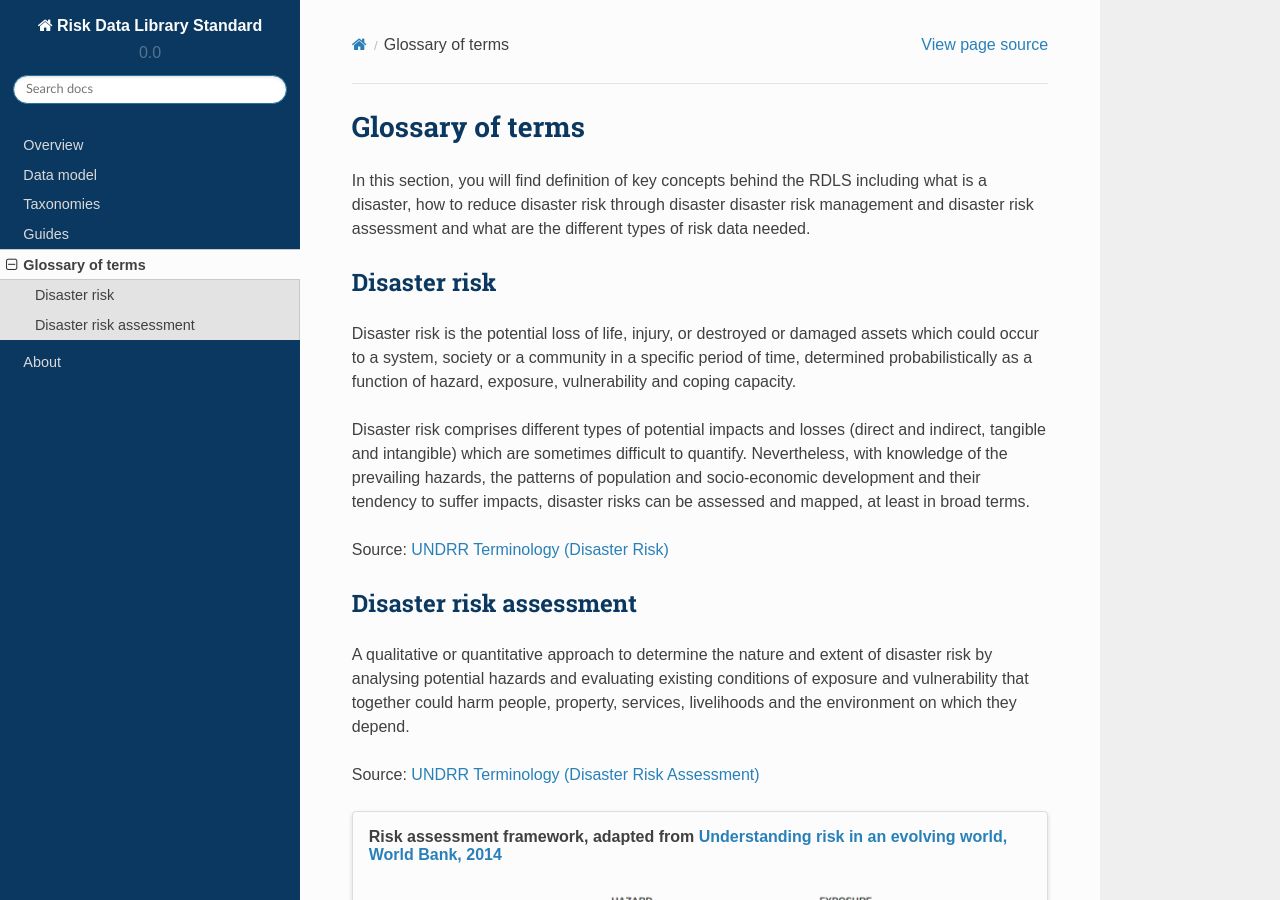
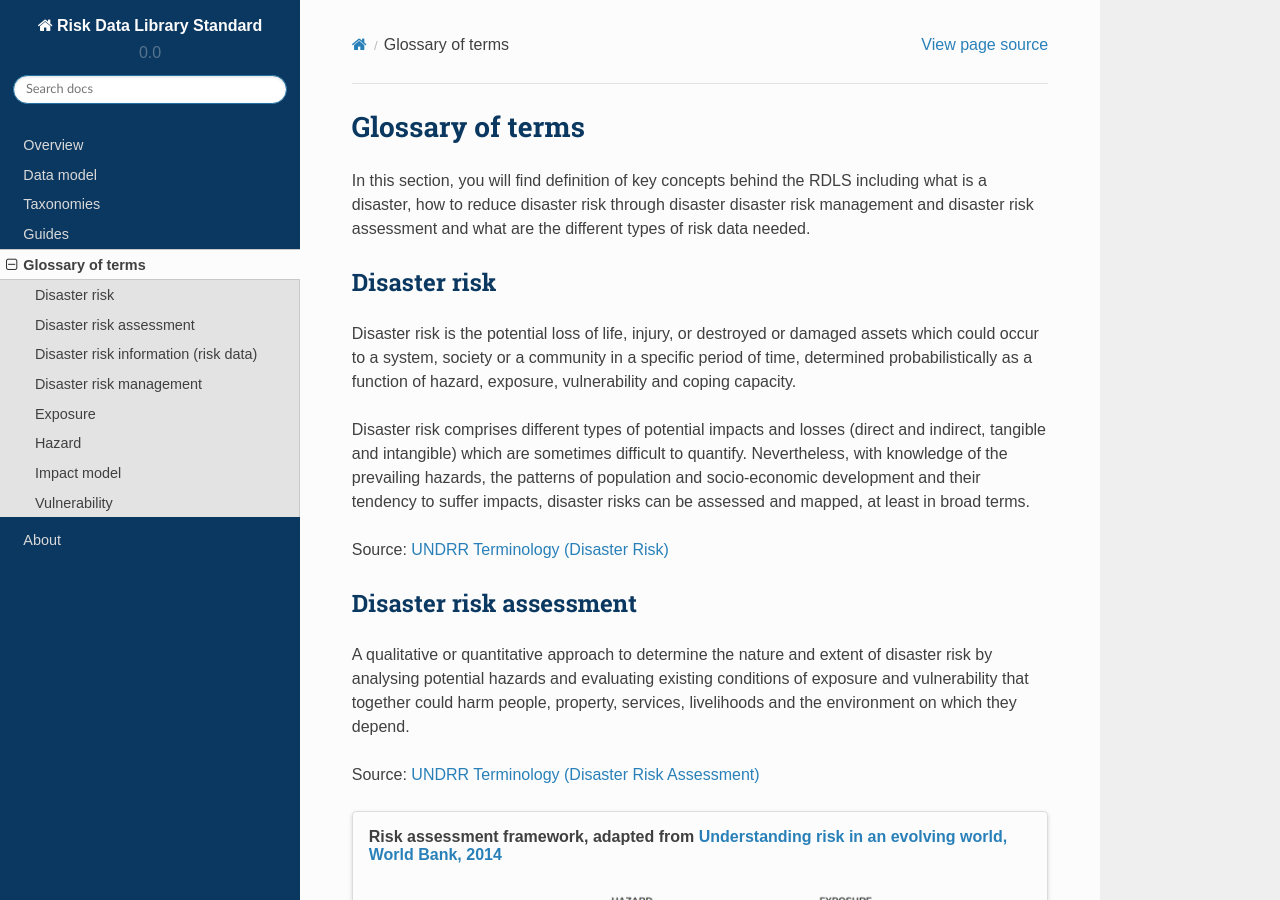
Before and after one commit to GFDRR/rdl-standard, a Sphinx documentation site: the page built from docs/glossary.md, in a window 1280 px wide and 900 px high. Built offline with Sphinx 7.4.7 and the Read the Docs theme 2.0.0, drawn with Linux system fonts in a browser that asks for light colours.

`````diff
--- a/docs/glossary.md
+++ b/docs/glossary.md
@@ -18,9 +18,9 @@ A qualitative or quantitative approach to determine the nature and extent of dis
 
 Source: [UNDRR Terminology (Disaster Risk Assessment)](https://www.undrr.org/terminology/disaster-risk-assessment)
 
-````{card} Risk assessment framework, adapted from [Understanding risk in an evolving world, World Bank, 2014](https://openknowledge.worldbank.org/handle/10986/20682)
+```{card} Risk assessment framework, adapted from [Understanding risk in an evolving world, World Bank, 2014](https://openknowledge.worldbank.org/handle/10986/20682)
 ![Risk assessment framework, adapted from Understanding risk in an evolving world, World Bank, 2014](img/risk_assessment.png)
-
+```
 
 ## Disaster risk information (risk data)
 
@@ -42,7 +42,7 @@ Source: [UNDRR Terminology (Exposure)](https://www.undrr.org/terminology/exposur
 
 ```{card} Exposure: buildings footprints and population
 ![Exposure: buildings footprints and population](img/sample_exp.jpg)
-
+```
 
 ## Hazard
 
@@ -54,7 +54,7 @@ Source: [UNDRR Terminology (Hazard)](https://www.undrr.org/terminology/hazard)
 
 ```{card} Hazard: map of flood water depth
 ![Hazard](img/sample_hzd.jpg)
-
+```
 
 
 ## Impact model
@@ -65,7 +65,7 @@ Source: [GFDRR, Solving the Puzzle, 2016](https://www.gfdrr.org/sites/default/fi
 
 ```{card} Impacts and losses: USD costs of replacement
 ![Loss](img/sample_lss.jpg)
-
+```
 
 
 ## Vulnerability
@@ -76,4 +76,4 @@ Source: [UNDRR Terminology (Vulnerability)](https://www.undrr.org/terminology/vu
 
 ```{card} Vulnerability: depth-damage function
 ![Vulnerability](img/sample_vln.jpg)
-````
+```
`````
Also changed, not shown: docs/about/governance.md (+1 -3 lines), docs/data_model/exposure.md (+0 -2 lines), docs/guides/index.md (+1 -0 lines).
